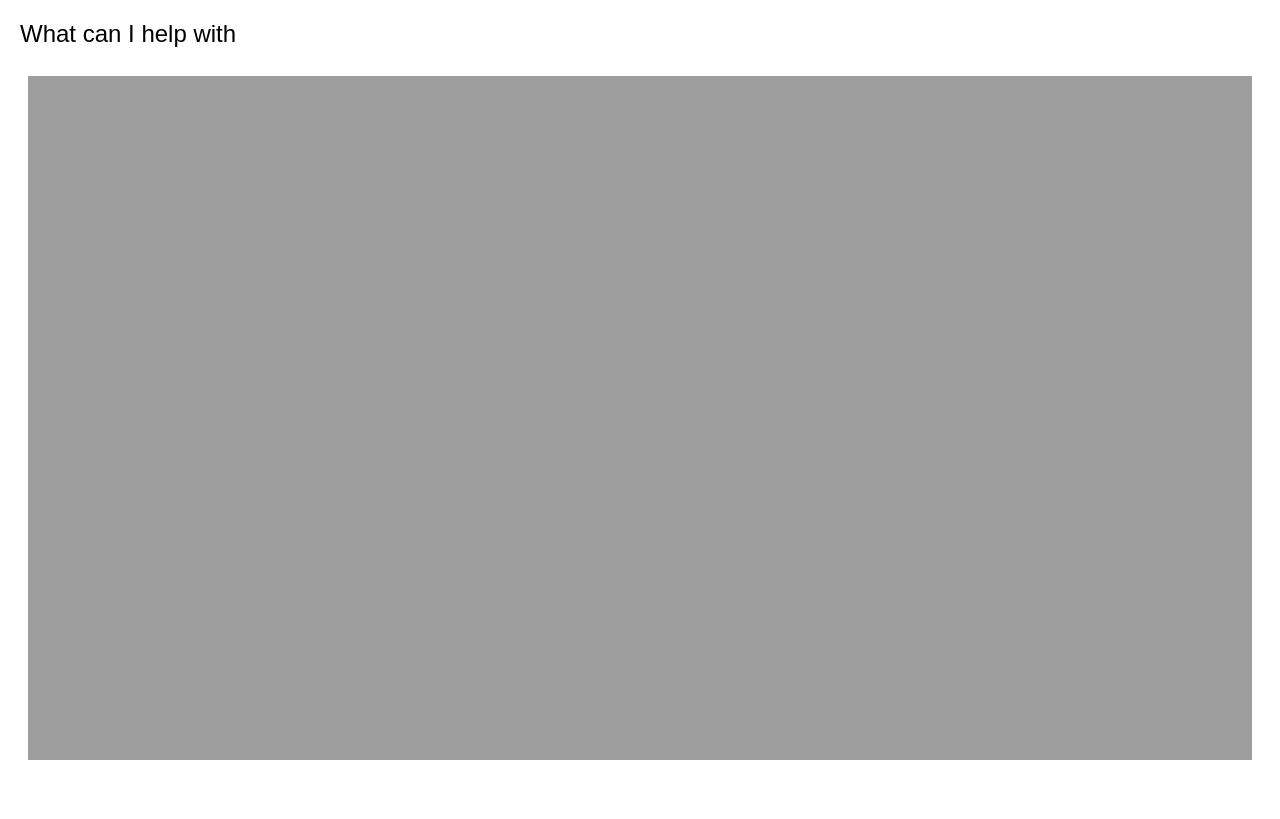
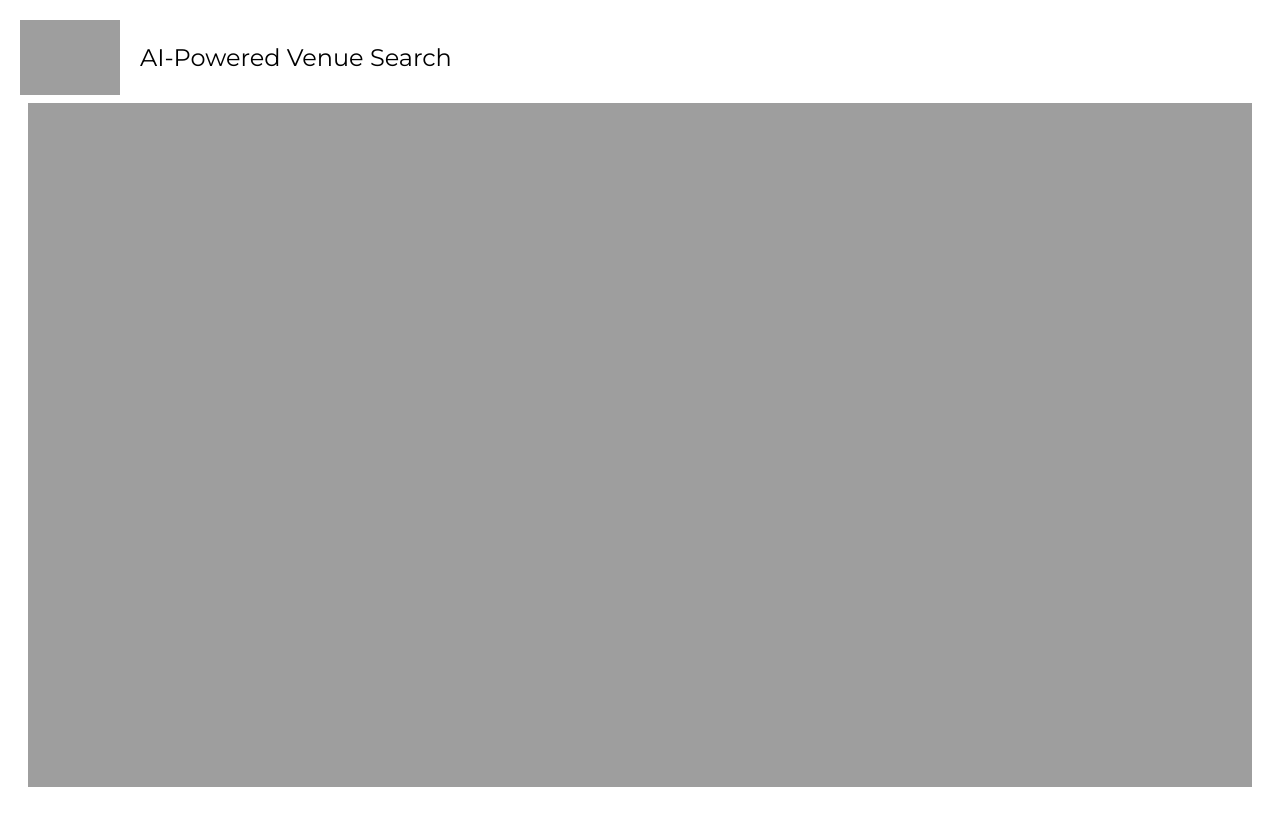
Before and after one commit to sak2/pico, a plain HTML site: page index.html in a window 1280 px wide. Drawn offline with Linux system fonts and the light colour scheme; grey boxes are pictures that could not be loaded.

Commit message:
Final fixes

```diff
--- a/index.html
+++ b/index.html
@@ -3,16 +3,25 @@
 <head>
     <meta charset="UTF-8">
     <meta name="viewport" content="width=device-width, initial-scale=1.0">
-    <title>Help Page</title>
+    <link href="https://fonts.googleapis.com/css2?family=Montserrat:wght@400;700&display=swap" rel="stylesheet">
+    <title>AI Venue Search Portal</title>
     <style>
         body {
-            font-family: Arial, sans-serif;
+            font-family: 'Montserrat', sans-serif;
             margin: 0;
             padding: 20px;
         }
         header {
             font-size: 24px;
-            margin-bottom: 20px;
+            margin-left: 20px; /* Space between logo and header */
+        }
+        .header-container {
+            display: flex;
+            align-items: center; /* Vertically center the items */
+        }
+        img {
+            max-width: 100px; /* Set a max width for the logo */
+            height: auto; /* Ensure responsive logo */
         }
         iframe {
             width: 100%;
@@ -22,7 +31,10 @@
     </style>
 </head>
 <body>
-    <header>What can I help with</header>
+    <div class="header-container">
+        <img src="https://picocorpcomm.blob.core.windows.net/assets/logostrapline_2x.png" alt="Logo">
+        <header>AI-Powered Venue Search</header>
+    </div>
     <iframe src="app.html" title="App Content"></iframe>
 </body>
 </html>
```
